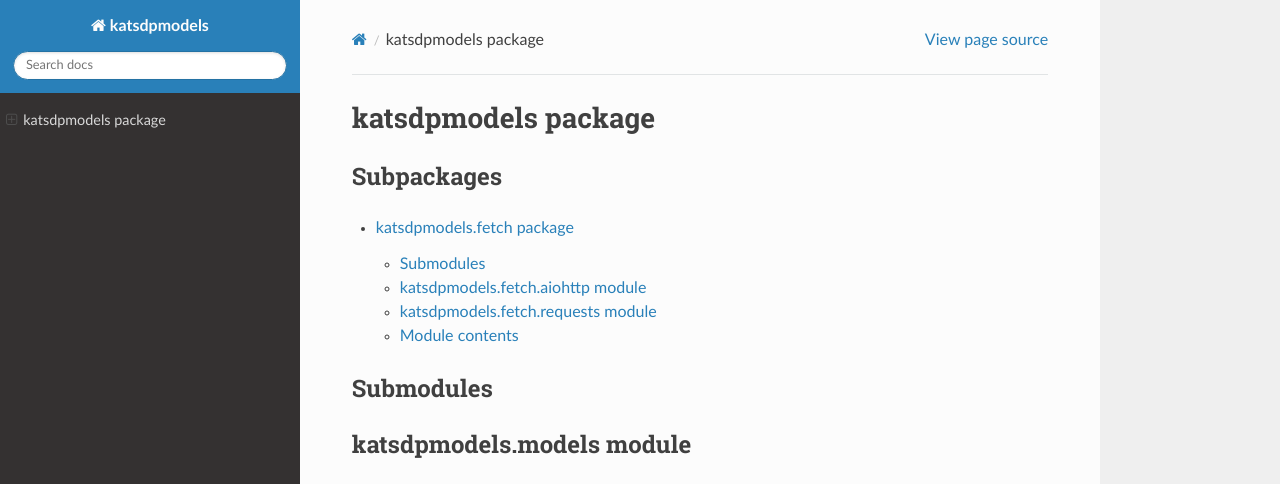
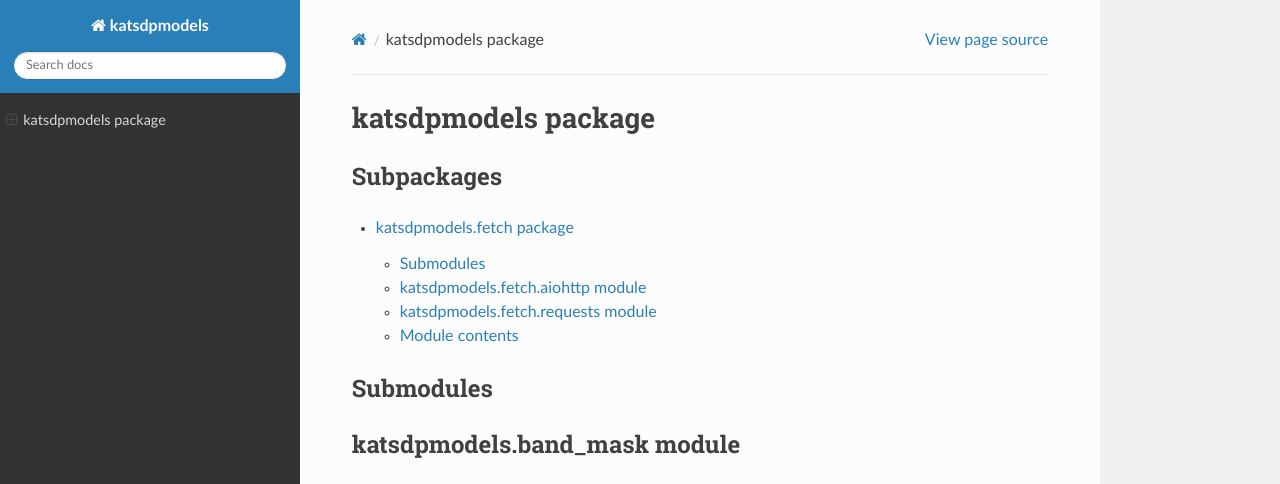
Before and after one commit to ska-sa/katsdpmodels, a Sphinx documentation site: the page built from doc/katsdpmodels.rst, in a window 1280 px wide and 1254 px high. Shown: the top 484 px of the window. Built offline with Sphinx 7.4.7 and the Read the Docs theme 2.0.0, drawn with Linux system fonts in a browser that asks for light colours; pages that are not in the unit, such as notebooks, are missing from menus; the version number could not be read and is left out; grey boxes are pictures that could not be loaded.

Commit message:
Re-run sphinx-apidoc

```diff
--- a/doc/katsdpmodels.rst
+++ b/doc/katsdpmodels.rst
@@ -11,6 +11,14 @@
 
 Submodules
 ----------
+
+katsdpmodels.band\_mask module
+------------------------------
+
+.. automodule:: katsdpmodels.band_mask
+   :members:
+   :undoc-members:
+   :show-inheritance:
 
 katsdpmodels.models module
 --------------------------
```
